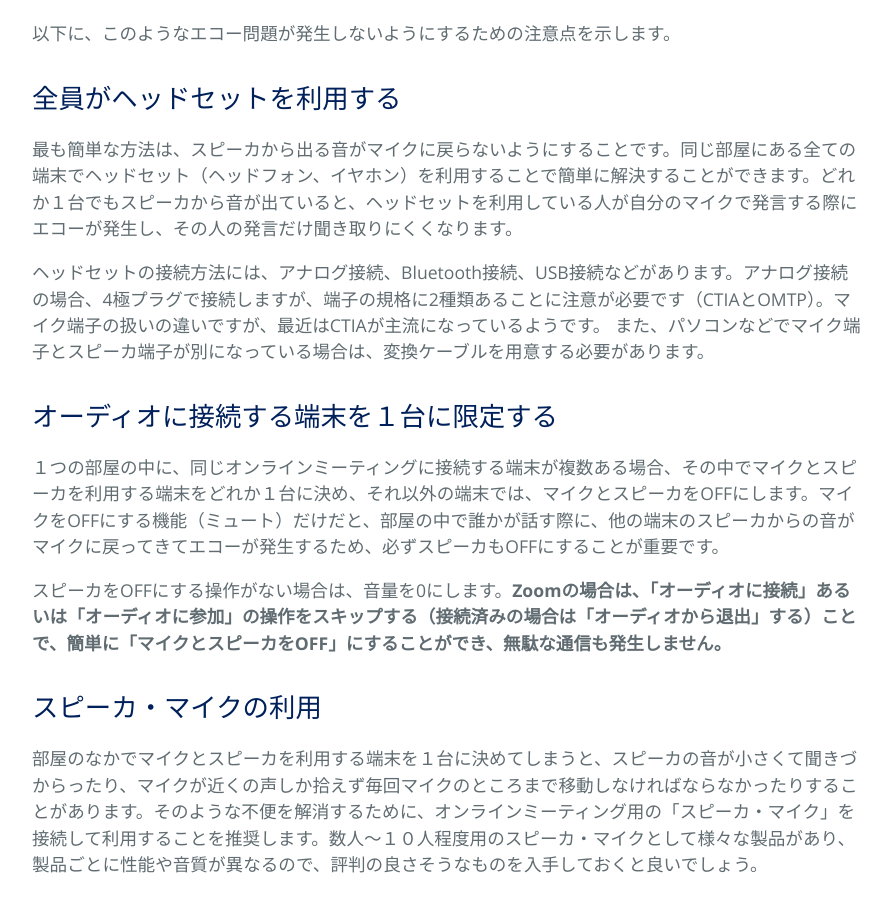
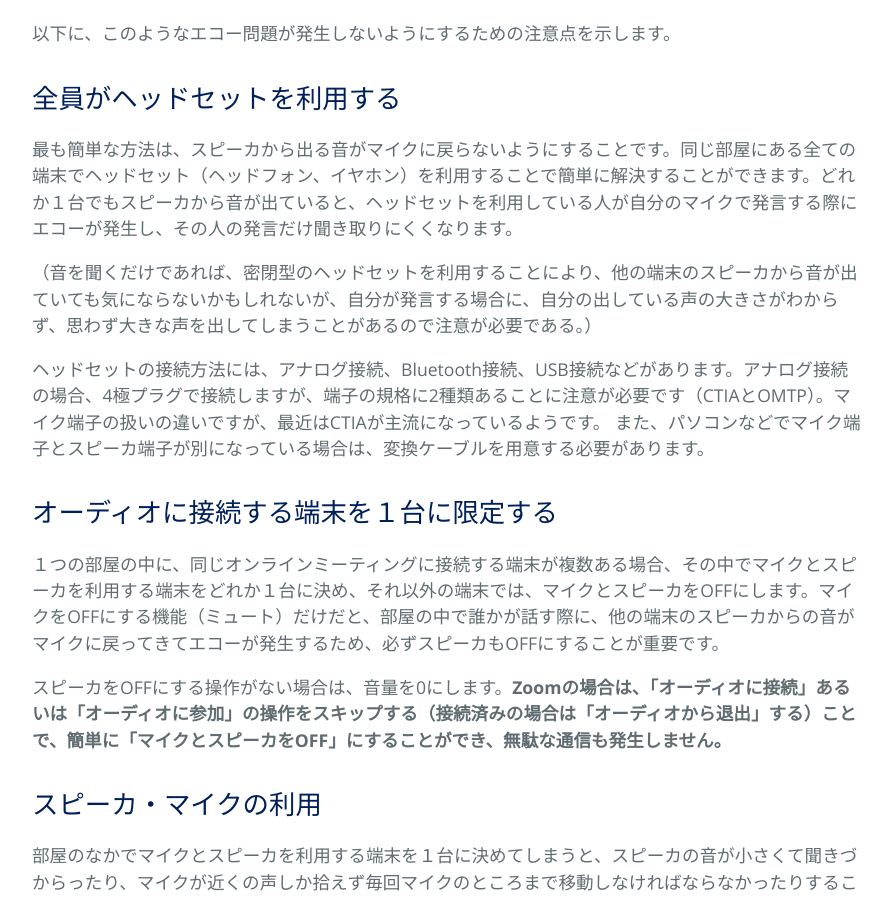
Before and after one commit to kyoto-u/online-edu, a Jekyll site: the page built from zoom-audio-echo.md, in a window 1280 px wide and 900 px high, scrolled down 1149 px. Shown: the whole window, without its empty margins (192-1083 px from the left). Built offline with Jekyll 4.4.1, drawn with Linux system fonts in a browser that asks for light colours; our own code applies the rules of GitHub Pages for plain Markdown files.

Commit message:
Update zoom-audio-echo.md

```diff
--- a/zoom-audio-echo.md
+++ b/zoom-audio-echo.md
@@ -23,6 +23,8 @@
 ## 全員がヘッドセットを利用する
 
 最も簡単な方法は、スピーカから出る音がマイクに戻らないようにすることです。同じ部屋にある全ての端末でヘッドセット（ヘッドフォン、イヤホン）を利用することで簡単に解決することができます。どれか１台でもスピーカから音が出ていると、ヘッドセットを利用している人が自分のマイクで発言する際にエコーが発生し、その人の発言だけ聞き取りにくくなります。
+
+（音を聞くだけであれば、密閉型のヘッドセットを利用することにより、他の端末のスピーカから音が出ていても気にならないかもしれないが、自分が発言する場合に、自分の出している声の大きさがわからず、思わず大きな声を出してしまうことがあるので注意が必要である。）
 
 ヘッドセットの接続方法には、アナログ接続、Bluetooth接続、USB接続などがあります。アナログ接続の場合、4極プラグで接続しますが、端子の規格に2種類あることに注意が必要です（CTIAとOMTP）。マイク端子の扱いの違いですが、最近はCTIAが主流になっているようです。
 また、パソコンなどでマイク端子とスピーカ端子が別になっている場合は、変換ケーブルを用意する必要があります。
```
